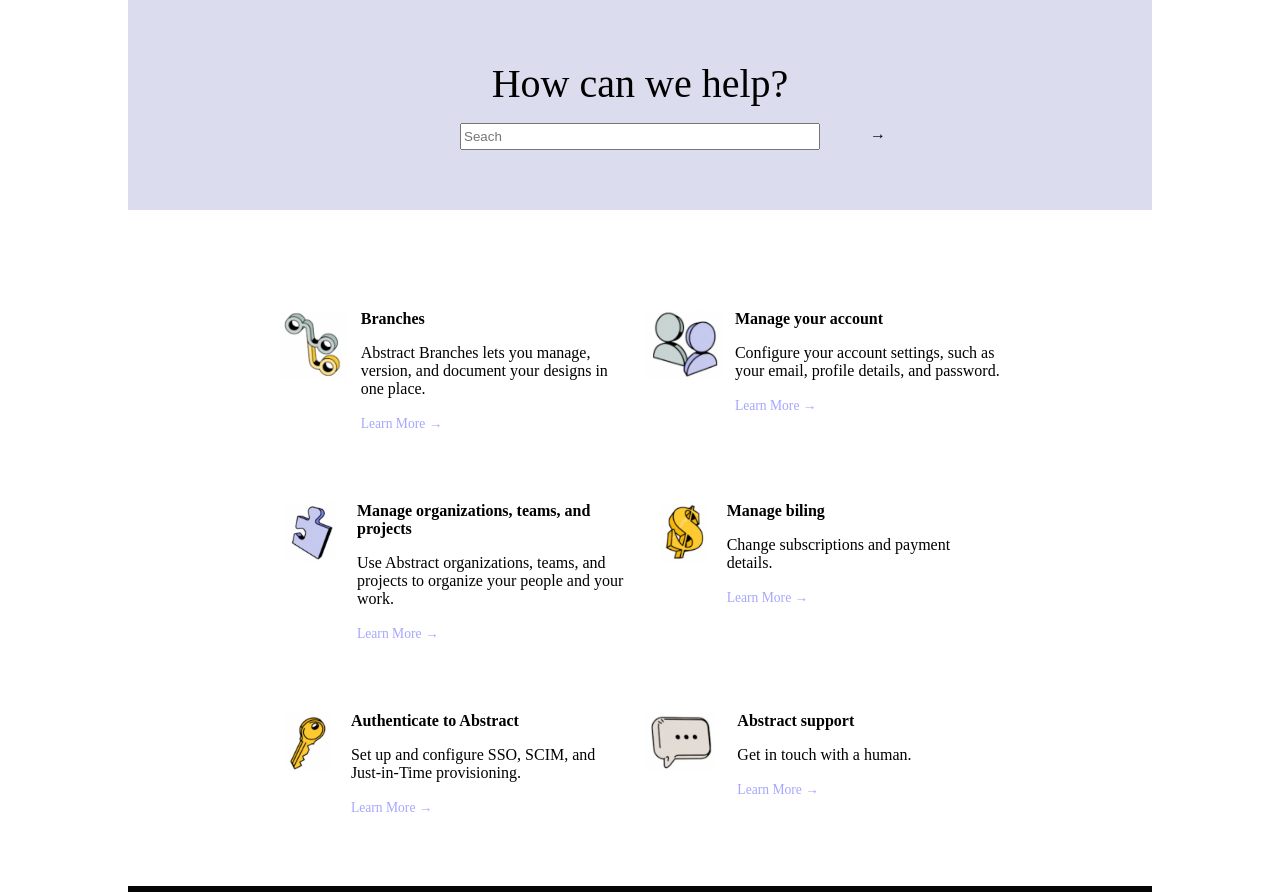
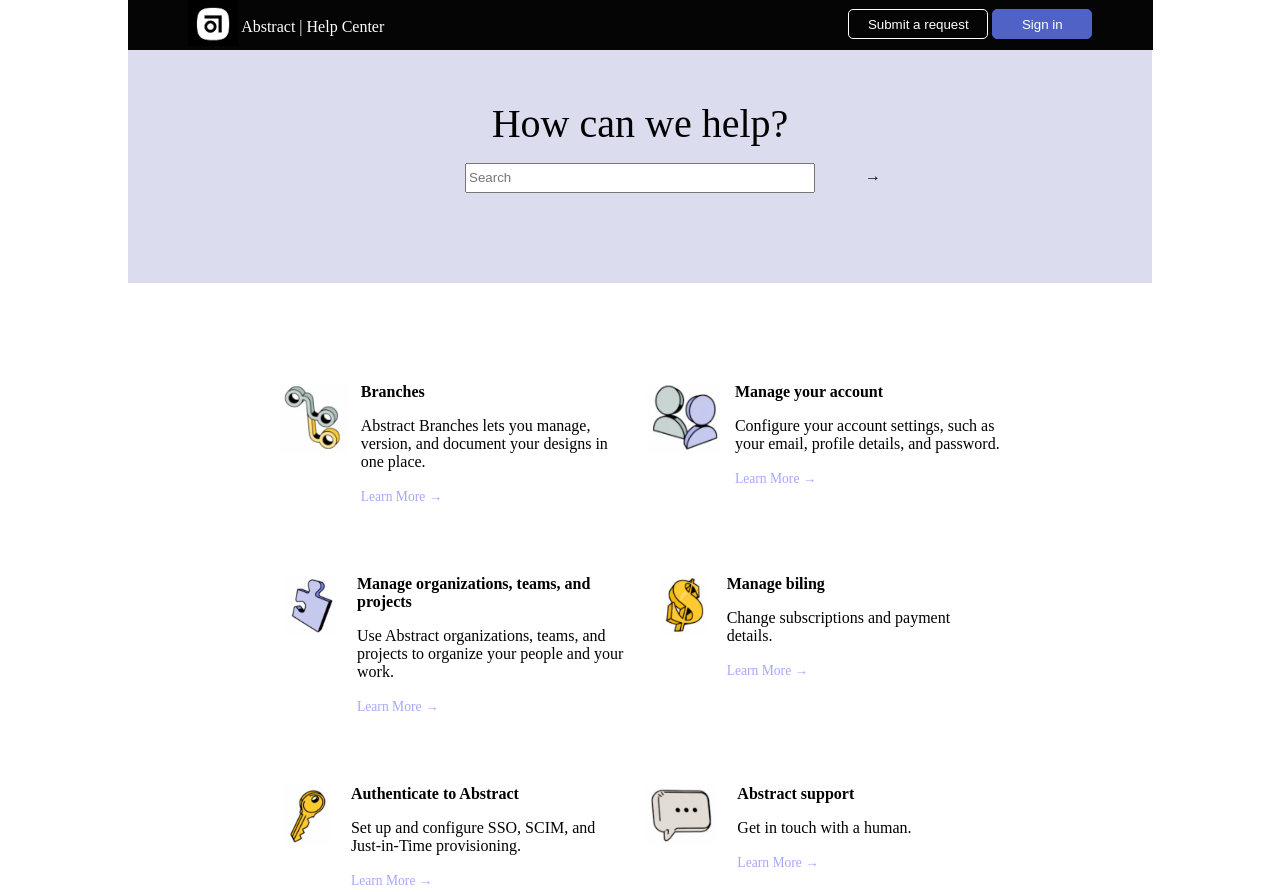
Before and after one commit to YamilethMC/pw10112233, a plain HTML site: page practica06css/index.html in a window 1280 px wide. Shown: the top 892 px of the page. Drawn offline with Linux system fonts and the light colour scheme.

Commit message:
Practica06 CSS TERMINADA

```diff
--- a/practica06css/css/estilos.css
+++ b/practica06css/css/estilos.css
@@ -1,5 +1,4 @@
 body{
-
     font-size: 16px;
     margin: 0px auto;
     max-width: 1024px;
@@ -18,17 +17,60 @@
     vertical-align: top;
     width: 15%;
 }
-header{
+header article:nth-child(1){
+    background: #050506;
+    display: inline-block;
+    width: 965px;
+
+}
+header article{
+    display: inline-block;
+}
+header article:nth-child(1){
+    vertical-align: top;
+}
+#HeaArt01{
+    margin-left: 60px;
+}
+#HeaArt02{
+    margin-left: 460px;
+    margin-top: 9px;
+    vertical-align: top;
+}
+header input:nth-child(1){
+    width: 140px;
+}
+header input:nth-child(2){
+    width: 100px;
+}
+header article:nth-child(1) img{
+    width: 50px;
+}
+header article:nth-child(1) input{
+    border-radius: 5px;
+    height: 30px;
+}
+#seccion01{
+    background: #dcdcef;
+    padding-top: 50px;
+    padding-bottom: 90px;
+}
+#seccion01 input{
+    height: 30px;
+    width: 350px;
+}
+
+/*
+header article:nth-child(2){
     background: #dcdcef;
     height: 150px;
-    padding-top: 60px;
     text-align: center;
 }
-header input{
+header article:nth-child(2) input{
     padding-top: 4px;
     padding-bottom: 4px;
     width: 360px;
-}
+}*/
 section{
     text-align: center;
 }
@@ -46,44 +88,26 @@
     margin-left: -10px;
     width: 40px;
 }
-#seccion01{
+#seccion02{
     margin-top: 100px;
 }
-#seccion01 article article{
+#seccion02 article article{
     display: inline-block;
     padding: 0 7px;
     vertical-align: top;
 }
-#seccion01 article:nth-child(2){
+#seccion02 article:nth-child(2){
     margin-left: 20px;
 }
-#seccion01 article article:nth-child(2){
+#seccion02 article article:nth-child(2){
     margin-left: -5px;
 }
-#seccion01 article article img{
+#seccion02 article article img{
     height: 70px;
-}
-#seccion02{
-    margin-top: 70px;
-    margin-left: -45px;
-}
-#seccion02 article article{
-    display: inline-block;
-    padding: 0 3px;
-    vertical-align: top;
-}
-#seccion02 article:nth-child(2){
-    margin-left: 27px;
-}
-#seccion02 article article:nth-child(2){
-    margin-left: 10px;
-}
-#seccion02 article article img{
-    height: 60px;
 }
 #seccion03{
     margin-top: 70px;
-    margin-left: -85px;
+    margin-left: -45px;
 }
 #seccion03 article article{
     display: inline-block;
@@ -91,12 +115,30 @@
     vertical-align: top;
 }
 #seccion03 article:nth-child(2){
-    margin-left: 40px;
+    margin-left: 27px;
 }
 #seccion03 article article:nth-child(2){
     margin-left: 10px;
 }
 #seccion03 article article img{
+    height: 60px;
+}
+#seccion04{
+    margin-top: 70px;
+    margin-left: -85px;
+}
+#seccion04 article article{
+    display: inline-block;
+    padding: 0 3px;
+    vertical-align: top;
+}
+#seccion04 article:nth-child(2){
+    margin-left: 40px;
+}
+#seccion04 article article:nth-child(2){
+    margin-left: 10px;
+}
+#seccion04 article article img{
     height: 60px;
 }
 .color-blanco{
@@ -105,10 +147,18 @@
 .color-lila{
     color: #a6a6ff;
 }
+.fondo-lila{
+    background-color: #5062c5;
+    border: 1px solid #5062c5;
+}
+.fondo-negro{
+    background: #050506;
+    border: 1px solid #FFFFFF;
+}
 .flecha{
     position: absolute;
-    top: 125px;
-    left: 870px;
+    top: 167px;
+    left: 865px;
 }
 .letra-footer{
     font-size: 0.68em;
@@ -122,6 +172,10 @@
 .letra-titulo{
     font-size: 2.5em;
 }
+.en-medio{
+    position: relative;
+    top: -14px
+}
 .texto-izq{
     text-align: left;
 }
--- a/practica06css/index.html
+++ b/practica06css/index.html
@@ -8,12 +8,23 @@
 </head>
 <body>
     <header>
+        <article>
+            <article id="HeaArt01">
+                <img src="./img/logo-abstract.png" alt="">
+                <span class="color-blanco en-medio">Abstract | Help Center</span>
+            <article id="HeaArt02">
+                <input type="button" class="color-blanco fondo-negro" value="Submit a request">
+                <input type="button" class="color-blanco fondo-lila" value="Sign in">
+            </article>
+        </article>
+    </header>
+    <section id="seccion01">
         <span class="letra-titulo">How can we help?</span>
         <p></p>
-        <input type="search" placeholder="Seach">
+        <input type="search" placeholder="Search">
         <span class="flecha">→</span>
-    </header>
-    <section id="seccion01">
+    </section>
+    <section id="seccion02">
         <article>
             <article>
                 <img src="./img/icon-branches.png" alt="">
@@ -42,7 +53,7 @@
             </article>
         </article>
     </section>
-    <section id="seccion02">
+    <section id="seccion03">
         <article>
             <article>
                 <img src="./img/icon-projects.png" alt="">
@@ -72,7 +83,7 @@
             </article>
         </article>
     </section>
-    <section id="seccion03">
+    <section id="seccion04">
         <article>
             <article>
                 <img src="./img/icon-auth.png" alt="">
```
